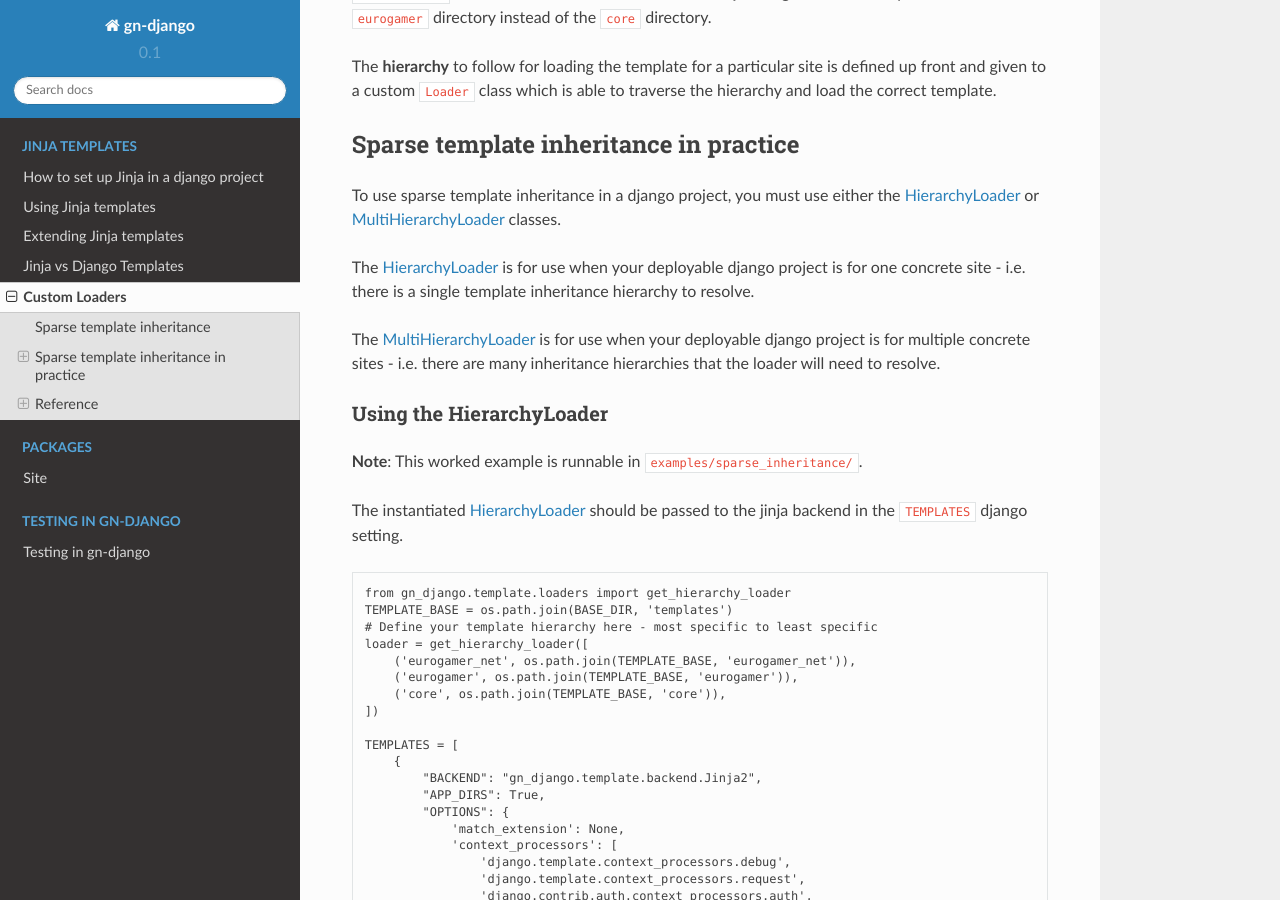
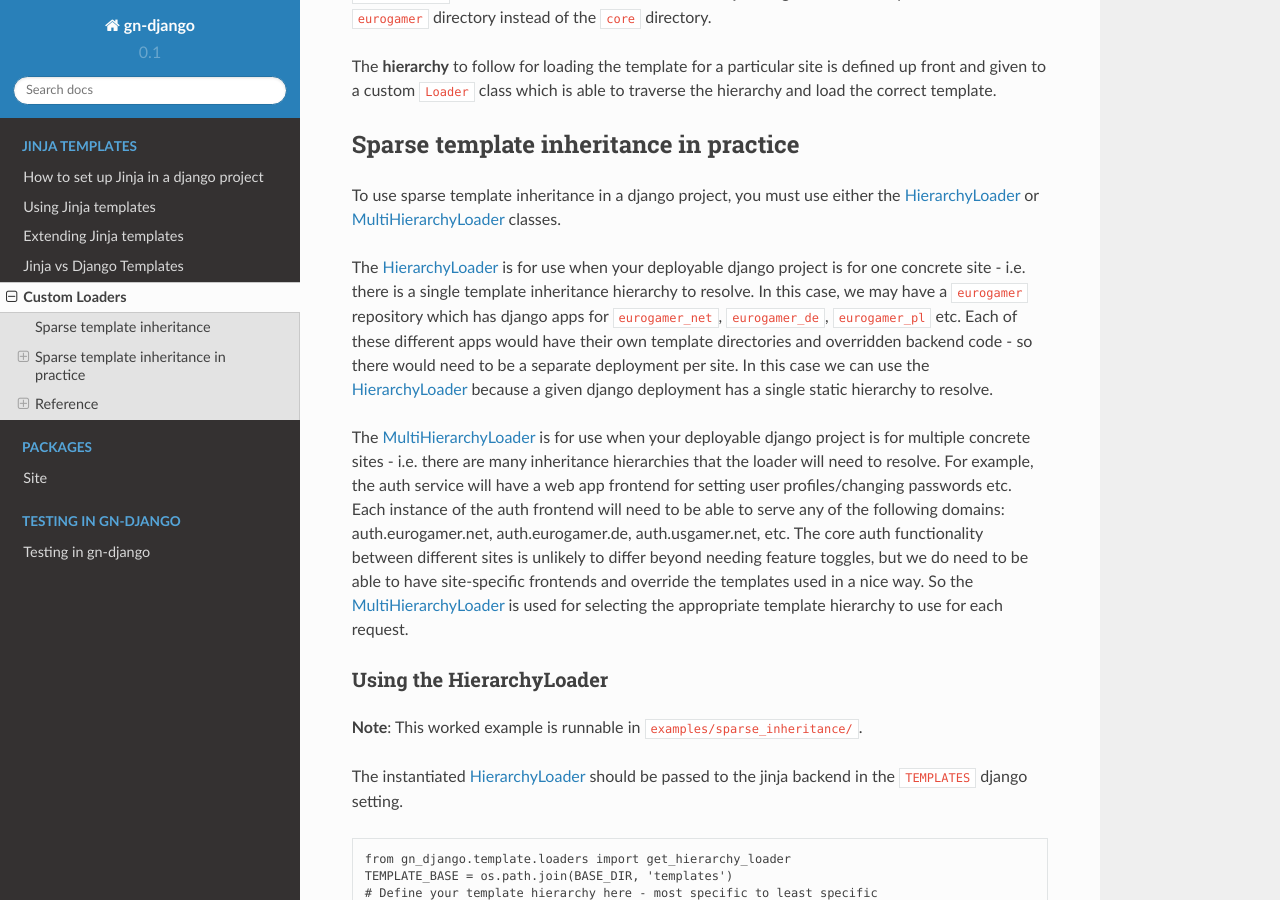
Before and after one commit to mrmonkington/gn-django, a Sphinx documentation site: the page built from docs/source/jinja_templates/loaders.rst, in a window 1280 px wide and 900 px high, scrolled down 1545 px. Built offline with Sphinx 7.4.7 and the Read the Docs theme 2.0.0, drawn with Linux system fonts in a browser that asks for light colours.

Commit message:
More explainers and docblocks

```diff
--- a/docs/source/jinja_templates/loaders.rst
+++ b/docs/source/jinja_templates/loaders.rst
@@ -90,11 +90,24 @@ To use sparse template inheritance in a django project, you must use either the
 
 The :ref:`hierarchy-loader` is for use when your deployable django project is
 for one concrete site - i.e. there is a single template inheritance hierarchy
-to resolve.
+to resolve.  In this case, we may have a ``eurogamer`` repository which has django
+apps for ``eurogamer_net``, ``eurogamer_de``, ``eurogamer_pl`` etc.  Each of
+these different apps would have their own template directories and overridden
+backend code - so there would need to be a separate deployment per site.  In this
+case we can use the :ref:`hierarchy-loader` because a given django deployment has
+a single static hierarchy to resolve.
 
 The :ref:`multi-hierarchy-loader` is for use when your deployable django project is
 for multiple concrete sites - i.e. there are many inheritance hierarchies that
-the loader will need to resolve.
+the loader will need to resolve. For example, the auth service will have a
+web app frontend for setting user profiles/changing passwords etc. Each
+instance of the auth frontend will need to be able to serve any of the
+following domains: auth.eurogamer.net, auth.eurogamer.de, auth.usgamer.net, etc.
+The core auth functionality between different sites is unlikely to differ
+beyond needing feature toggles, but we do need to be able to have site-specific
+frontends and override the templates used in a nice way.  So the
+:ref:`multi-hierarchy-loader` is used for selecting the appropriate template
+hierarchy to use for each request.
 
 Using the HierarchyLoader
 ~~~~~~~~~~~~~~~~~~~~~~~~~
```
Also changed, not shown: 1 other file.
